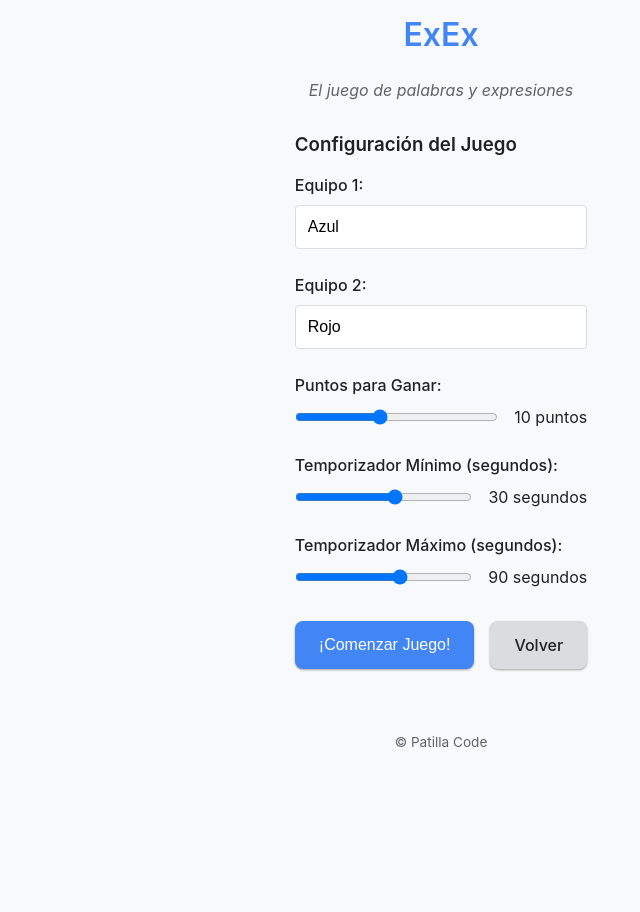
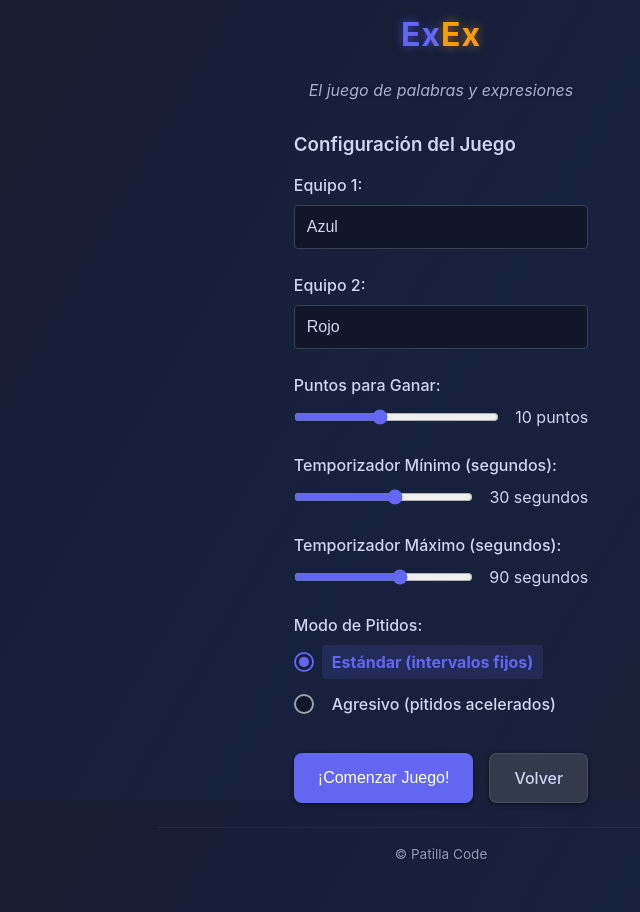
Before and after one commit to patillacode/exex, a Flask app: page /setup in a window 1280 px wide. Shown: the whole page, without its empty margins (199-839 px from the left). Before the commit the page ends 747 px from the top, so only its background shows below. Run offline with Flask 3, Linux system fonts and the light colour scheme; some libraries are stand-ins or nearby versions.

Commit message:
beep mode + dark style

```diff
--- a/app/routes/game/routes.py
+++ b/app/routes/game/routes.py
@@ -52,6 +52,11 @@ def setup():
             timer_min = 30
             timer_max = 90
 
+        # Get beep mode
+        beep_mode = request.form.get("beep_mode", "standard")
+        if beep_mode not in ["standard", "aggressive"]:
+            beep_mode = "standard"
+
         # Initialize game session
         session.clear()
         session["team1"] = {"name": team1_name, "points": 0}
@@ -59,6 +64,7 @@ def setup():
         session["points_to_win"] = points_to_win
         session["timer_min"] = timer_min
         session["timer_max"] = timer_max
+        session["beep_mode"] = beep_mode
         session["active_team"] = 1  # Team 1 starts
         session["used_words"] = []
         session["current_word"] = None
@@ -84,6 +90,7 @@ def play():
         points_to_win=session["points_to_win"],
         timer_min=session.get("timer_min", 30),
         timer_max=session.get("timer_max", 90),
+        beep_mode=session.get("beep_mode", "standard"),
         active_team=session["active_team"],
         game_state=session["game_state"],
     )
@@ -281,6 +288,7 @@ def reset_game():
     points_to_win = session["points_to_win"]
     timer_min = session.get("timer_min", 30)
     timer_max = session.get("timer_max", 90)
+    beep_mode = session.get("beep_mode", "standard")
 
     # Reset game state
     session["team1"] = {"name": team1_name, "points": 0}
@@ -288,6 +296,7 @@ def reset_game():
     session["points_to_win"] = points_to_win
     session["timer_min"] = timer_min
     session["timer_max"] = timer_max
+    session["beep_mode"] = beep_mode
     session["active_team"] = 1  # Team 1 starts
     session["used_words"] = []
     session["current_word"] = None
--- a/app/static/css/styles.css
+++ b/app/static/css/styles.css
@@ -5,22 +5,22 @@
 
 /* ===== Base Styles ===== */
 :root {
-  /* Color palette */
-  --primary-color: #4285f4;
-  --primary-dark: #3367d6;
-  --primary-light: rgba(66, 133, 244, 0.1);
-  --secondary-color: #34a853;
-  --secondary-dark: #2e8b57;
-  --secondary-light: rgba(52, 168, 83, 0.1);
-  --success-light: rgba(52, 168, 83, 0.1);
-  --accent-color: #fbbc05;
-  --accent-light: rgba(251, 188, 5, 0.1);
-  --danger-color: #ea4335;
-  --danger-light: rgba(234, 67, 53, 0.1);
-  --light-color: #f8f9fa;
-  --dark-color: #202124;
-  --gray-color: #5f6368;
-  --gray-light: #dadce0;
+  /* Modern Dark Color palette */
+  --primary-color: #6366f1; /* Indigo */
+  --primary-dark: #4f46e5;
+  --primary-light: rgba(99, 102, 241, 0.15);
+  --secondary-color: #10b981; /* Emerald */
+  --secondary-dark: #059669;
+  --secondary-light: rgba(16, 185, 129, 0.15);
+  --success-light: rgba(16, 185, 129, 0.15);
+  --accent-color: #f59e0b; /* Amber */
+  --accent-light: rgba(245, 158, 11, 0.15);
+  --danger-color: #ef4444; /* Red */
+  --danger-light: rgba(239, 68, 68, 0.15);
+  --light-color: #1e1e2e; /* Dark background */
+  --dark-color: #cdd6f4; /* Light text on dark background */
+  --gray-color: #9ca3af;
+  --gray-light: #374151;
 
   /* Typography */
   --font-family: -apple-system, BlinkMacSystemFont, 'Segoe UI', Roboto, Oxygen, Ubuntu, Cantarell, 'Open Sans', 'Helvetica Neue', sans-serif;
@@ -38,9 +38,9 @@
   --border-radius-lg: 16px;
 
   /* Shadows */
-  --shadow-sm: 0 1px 3px rgba(0,0,0,0.12), 0 1px 2px rgba(0,0,0,0.24);
-  --shadow-md: 0 4px 6px rgba(0,0,0,0.1), 0 1px 3px rgba(0,0,0,0.08);
-  --shadow-lg: 0 10px 25px rgba(0,0,0,0.1), 0 5px 10px rgba(0,0,0,0.05);
+    --shadow-sm: 0 2px 5px rgba(0,0,0,0.25), 0 1px 3px rgba(0,0,0,0.3);
+    --shadow-md: 0 4px 10px rgba(0,0,0,0.25), 0 2px 5px rgba(0,0,0,0.15);
+    --shadow-lg: 0 15px 35px rgba(0,0,0,0.25), 0 8px 15px rgba(0,0,0,0.15);
 
   /* Transitions */
   --transition-fast: 0.2s ease;
@@ -68,6 +68,8 @@ body {
   padding: env(safe-area-inset-top) env(safe-area-inset-right) env(safe-area-inset-bottom) env(safe-area-inset-left);
   -webkit-tap-highlight-color: transparent;
   -webkit-touch-callout: none;
+  background-image: linear-gradient(120deg, #1a1a2e, #16213e, #1e1e2e);
+  background-attachment: fixed;
 }
 
 h1, h2, h3, h4, h5, h6 {
@@ -117,7 +119,9 @@ footer {
   padding: var(--spacing-md) 0;
   text-align: center;
   font-size: 0.85rem;
-  color: var(--gray-color);
+  color: rgba(204, 214, 244, 0.7);
+  text-shadow: 0 0 2px rgba(0, 0, 0, 0.5);
+  border-top: 1px solid rgba(255, 255, 255, 0.05);
 }
 
 /* ===== Components ===== */
@@ -127,20 +131,31 @@ footer {
   color: var(--primary-color);
   font-size: 2rem;
   margin-bottom: var(--spacing-sm);
+  text-shadow: 0 0 10px rgba(99, 102, 241, 0.5);
+  font-weight: 700;
+  letter-spacing: 1px;
+}
+
+.title-accent {
+  color: var(--accent-color);
+  text-shadow: 0 0 10px rgba(245, 158, 11, 0.5);
 }
 
 /* Cards */
 .card {
-  background-color: white;
+  background-color: rgba(30, 30, 46, 0.7);
   border-radius: var(--border-radius-md);
   box-shadow: var(--shadow-md);
   overflow: hidden;
   margin-bottom: var(--spacing-lg);
+  backdrop-filter: blur(10px);
+  border: 1px solid rgba(255, 255, 255, 0.1);
 }
 
 
 .card-body {
   padding: var(--spacing-lg);
+  color: var(--dark-color);
 }
 
 /* Buttons */
@@ -181,12 +196,15 @@ footer {
 }
 
 .btn-primary:hover {
-  background-color: var(--primary-light);
+  background-color: var(--primary-dark);
+  transform: translateY(-2px);
+  box-shadow: 0 5px 15px rgba(99, 102, 241, 0.3);
 }
 
 .btn-secondary {
-  background-color: var(--gray-light);
+  background-color: rgba(57, 65, 81, 0.8);
   color: var(--dark-color);
+  border: 1px solid rgba(255, 255, 255, 0.1);
 }
 
 .btn-success {
@@ -229,8 +247,9 @@ select {
   font-size: 1rem;
   border: 1px solid var(--gray-light);
   border-radius: var(--border-radius-sm);
-  background-color: white;
-  transition: border-color var(--transition-fast);
+  background-color: rgba(15, 15, 30, 0.6);
+  color: var(--dark-color);
+  transition: border-color var(--transition-fast), box-shadow var(--transition-normal);
 }
 
 input[type="text"]:focus,
@@ -251,6 +270,63 @@ select:focus {
 input[type="range"] {
   flex: 1;
   margin-right: var(--spacing-md);
+  accent-color: var(--primary-color);
+}
+
+/* Radio buttons */
+.radio-container {
+  margin-top: var(--spacing-sm);
+}
+
+.radio-option {
+  display: flex;
+  align-items: center;
+  margin-bottom: var(--spacing-sm);
+}
+
+.radio-option input[type="radio"] {
+  appearance: none;
+  -webkit-appearance: none;
+  width: 20px;
+  height: 20px;
+  border: 2px solid var(--gray-color);
+  border-radius: 50%;
+  margin-right: var(--spacing-sm);
+  position: relative;
+  cursor: pointer;
+  background-color: rgba(15, 15, 30, 0.6);
+}
+
+.radio-option input[type="radio"]:checked {
+  border-color: var(--primary-color);
+}
+
+.radio-option input[type="radio"]:checked::after {
+  content: '';
+  position: absolute;
+  top: 50%;
+  left: 50%;
+  transform: translate(-50%, -50%);
+  width: 10px;
+  height: 10px;
+  border-radius: 50%;
+  background-color: var(--primary-color);
+  box-shadow: 0 0 5px rgba(99, 102, 241, 0.5);
+}
+
+.radio-option label {
+  display: inline-block;
+  margin-bottom: 0;
+  cursor: pointer;
+  padding: 5px 10px;
+  border-radius: var(--border-radius-sm);
+  transition: all var(--transition-normal);
+}
+
+.radio-option label.selected {
+  background-color: var(--primary-light);
+  color: var(--primary-color);
+  font-weight: bold;
 }
 
 /* Welcome Page */
@@ -269,10 +345,11 @@ input[type="range"] {
 }
 
 .game-rules {
-  background-color: var(--light-color);
+  background-color: rgba(30, 41, 59, 0.7);
   border-radius: var(--border-radius-md);
   padding: var(--spacing-md);
   margin-bottom: var(--spacing-lg);
+  border-left: 3px solid var(--primary-color);
 }
 
 .game-rules ul {
@@ -303,8 +380,9 @@ input[type="range"] {
 }
 
 .subtitle {
-  color: var(--gray-color);
+  color: rgba(204, 214, 244, 0.8);
   font-style: italic;
+  text-shadow: 0 0 5px rgba(0, 0, 0, 0.3);
 }
 
 .form-actions {
--- a/app/templates/base.html
+++ b/app/templates/base.html
@@ -4,18 +4,18 @@
     <meta charset="UTF-8">
     <meta name="viewport" content="width=device-width, initial-scale=1.0, maximum-scale=1.0, user-scalable=no">
     <meta name="description" content="Expresión Exprés - Juego de palabras por equipos">
-    <meta name="theme-color" content="#4285f4">
+    <meta name="theme-color" content="#1e1e2e">
     <meta name="csrf-token" content="{{ csrf_token() }}">
     <title>{% block title %}ExEx{% endblock %}</title>
     <link rel="icon" href="{{ url_for('static', filename='images/favicon.ico') }}">
     <link rel="stylesheet" href="{{ url_for('static', filename='css/styles.css') }}">
     {% block extra_css %}{% endblock %}
 </head>
-<body>
+<body class="dark-theme">
     <div id="app" class="container">
         <header>
             <h1 class="app-title">
-                <a href="/">ExEx</a></h1>
+                <a href="/">Ex<span class="title-accent">Ex</span></a></h1>
         </header>
 
         <main>
--- a/app/templates/play.html
+++ b/app/templates/play.html
@@ -7,7 +7,7 @@
 {% endblock %}
 
 {% block content %}
-<div class="game-container" data-points-to-win="{{ points_to_win }}" data-timer-min="{{ timer_min|default(30) }}" data-timer-max="{{ timer_max|default(90) }}">
+<div class="game-container" data-points-to-win="{{ points_to_win }}" data-timer-min="{{ timer_min|default(30) }}" data-timer-max="{{ timer_max|default(90) }}" data-beep-mode="{{ beep_mode|default('standard') }}">
     <div class="game-header">
         <div class="game-status">
             <div class="team team-1 {% if active_team == 1 %}active{% endif %}">
@@ -41,9 +41,6 @@
     <div class="game-screen game-playing" data-state="playing">
         <div class="word-display">
             <span id="current-word" class="word-text"></span>
-        </div>
-        <div class="pass-device-instructions">
-            <p class="instruction-note">Cuando adivines la palabra, pasa el dispositivo al otro equipo</p>
         </div>
         <button id="word-guessed-btn" class="btn btn-success btn-large guessed-btn">
             <span class="guessed-text">¡ADIVINADO!</span>
--- a/app/templates/setup.html
+++ b/app/templates/setup.html
@@ -47,6 +47,20 @@
                 </div>
             </div>
 
+            <div class="form-group">
+                <label for="beep_mode">Modo de Pitidos:</label>
+                <div class="radio-container">
+                    <div class="radio-option">
+                        <input type="radio" id="beep_mode_standard" name="beep_mode" value="standard" checked>
+                        <label for="beep_mode_standard">Estándar (intervalos fijos)</label>
+                    </div>
+                    <div class="radio-option">
+                        <input type="radio" id="beep_mode_aggressive" name="beep_mode" value="aggressive">
+                        <label for="beep_mode_aggressive">Agresivo (pitidos acelerados)</label>
+                    </div>
+                </div>
+            </div>
+
             <div class="form-actions">
                 <button type="submit" id="start-game-btn" class="btn btn-primary">¡Comenzar Juego!</button>
                 <a href="{{ url_for('game.index') }}" class="btn btn-secondary">Volver</a>
@@ -92,6 +106,32 @@ document.addEventListener('DOMContentLoaded', function() {
             timerMinValue.textContent = `${timerMin.value} segundos`;
         }
     });
+
+    // Beep mode selection
+    const beepModeStandard = document.getElementById('beep_mode_standard');
+    const beepModeAggressive = document.getElementById('beep_mode_aggressive');
+
+    // Add visual feedback when selecting beep modes
+    beepModeStandard.addEventListener('change', function() {
+        if (this.checked) {
+            document.querySelector('label[for="beep_mode_standard"]').classList.add('selected');
+            document.querySelector('label[for="beep_mode_aggressive"]').classList.remove('selected');
+        }
+    });
+
+    beepModeAggressive.addEventListener('change', function() {
+        if (this.checked) {
+            document.querySelector('label[for="beep_mode_aggressive"]').classList.add('selected');
+            document.querySelector('label[for="beep_mode_standard"]').classList.remove('selected');
+        }
+    });
+
+    // Set initial selection
+    if (beepModeStandard.checked) {
+        document.querySelector('label[for="beep_mode_standard"]').classList.add('selected');
+    } else if (beepModeAggressive.checked) {
+        document.querySelector('label[for="beep_mode_aggressive"]').classList.add('selected');
+    }
 });
 </script>
 {% endblock %}
```
Also changed, not shown: app/static/css/game.css (+18 -57 lines), app/static/js/game.js (+17 -32 lines), create_favicon.py (added, +89 -0 lines), app/static/images/favicon.ico, 3 other files.
